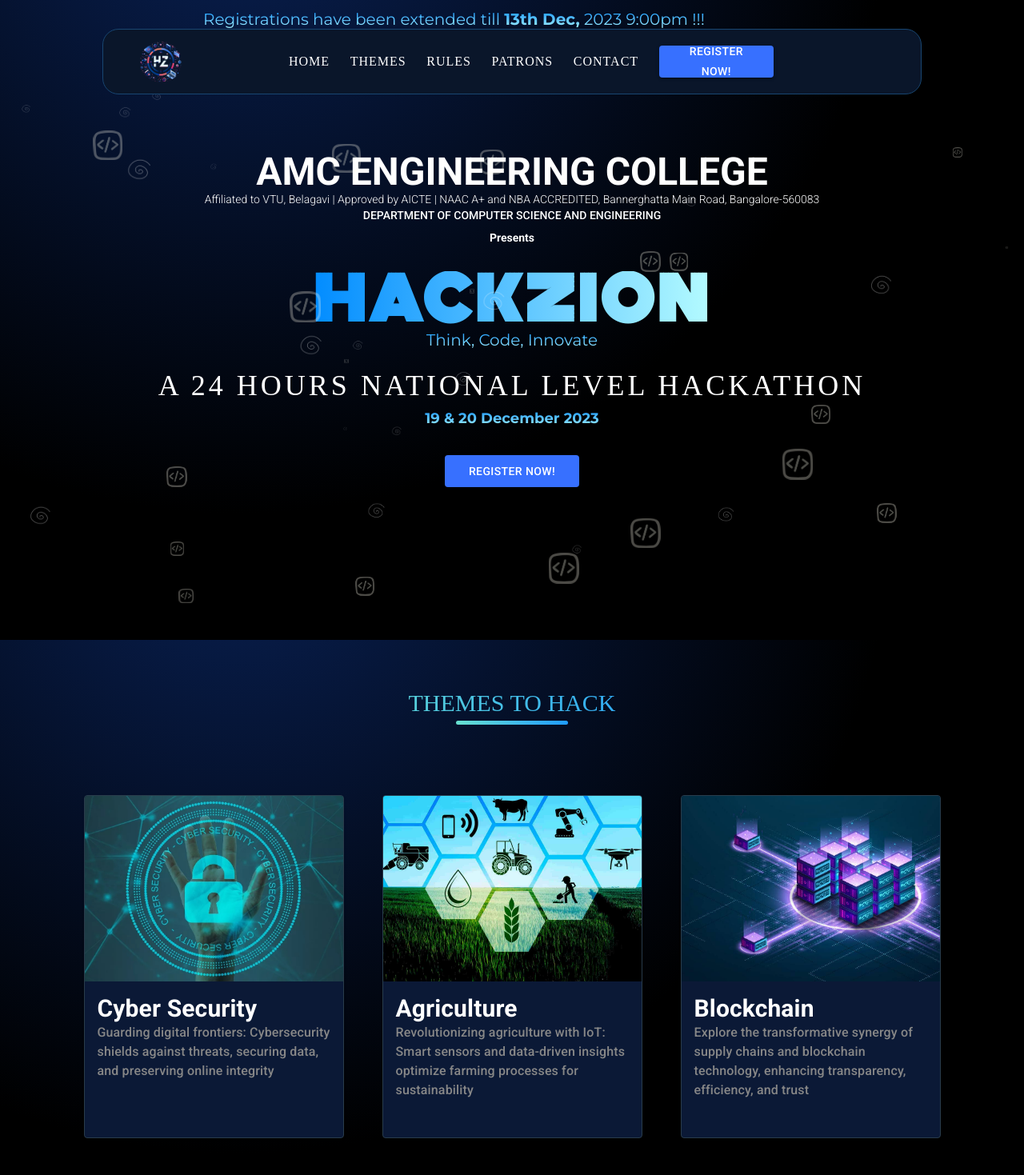
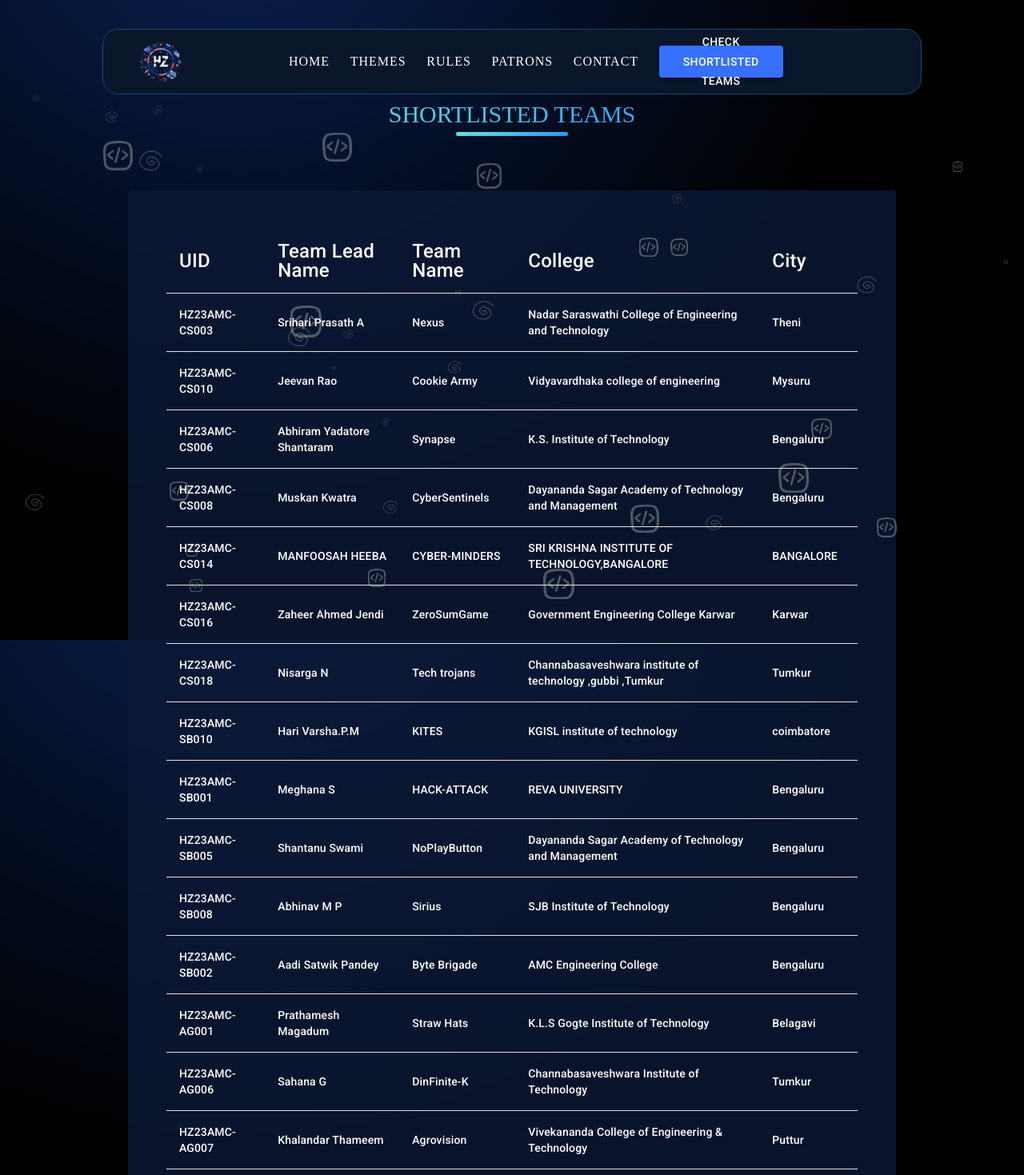
Before and after one commit to Ganeshghatti/hackzion, a React (Vite) app: page /shortlisted in a window 1280 px wide. Shown: the top 1469 px of the page at 80% size. Built offline with nearby package versions, Linux system fonts and the light colour scheme; some icons are missing; a web font is replaced by a local one.

Commit message:
shortlisted

```diff
--- a/src/App.jsx
+++ b/src/App.jsx
@@ -1,4 +1,4 @@
-import React, { useCallback,useEffect } from "react";
+import React, { useCallback, useEffect } from "react";
 import Particles from "react-particles";
 import { loadSlim } from "tsparticles-slim";
 import Navbar from "./Navbar/Navbar";
@@ -11,6 +11,9 @@ import Footer from "./Footer/Footer";
 import tag from "./Assets/tag.png";
 import circle from "./Assets/circle.png";
 import Patrons from "./Patrons/Patrons";
+import { BrowserRouter, Routes, Route } from "react-router-dom";
+import Home from "./Home";
+import Shortlisted from "./Shortlisted/Shortlisted";
 
 export default function App() {
   const particlesInit = useCallback(async (engine) => {
@@ -105,7 +108,7 @@ export default function App() {
       if (hash) {
         const targetElement = document.querySelector(hash);
         if (targetElement) {
-          targetElement.scrollIntoView({ behavior: 'smooth' });
+          targetElement.scrollIntoView({ behavior: "smooth" });
         }
       }
     };
@@ -118,11 +121,11 @@ export default function App() {
       scrollToSection();
     };
 
-    window.addEventListener('hashchange', handleHashChange);
+    window.addEventListener("hashchange", handleHashChange);
 
     // Remove the event listener when the component is unmounted
     return () => {
-      window.removeEventListener('hashchange', handleHashChange);
+      window.removeEventListener("hashchange", handleHashChange);
     };
   }, []);
   return (
@@ -137,16 +140,15 @@ export default function App() {
         loaded={particlesLoaded}
         options={particleOptions}
       />
-      <div className="flex flex-col items-center">
+      <BrowserRouter>
         <Navbar />
-        <Hero />
-        <Themes />
-        <Rules />
-        <Timeline />
-        <Patrons />
+        <Routes>
+          <Route path="/" element={<Home />} />
+          <Route path="/shortlisted" element={<Shortlisted />} />
+        </Routes>
         <Coordinator />
         <Footer />
-      </div>
+      </BrowserRouter>
     </div>
   );
 }
--- a/src/Hero/Hero.jsx
+++ b/src/Hero/Hero.jsx
@@ -1,6 +1,7 @@
 import React from "react";
 import "./Hero.css";
 import Button from "@mui/material/Button";
+import { Link } from "react-router-dom";
 
 export default function Hero() {
   return (
@@ -27,15 +28,15 @@ export default function Hero() {
       <p className="hero-subheading">A 24 HOURS NATIONAL LEVEL HACKATHON</p>
       <p className="text-lg md:text-base font-bold hero-date">19 & 20 December 2023</p>
 
-      <a href="https://forms.gle/yqieNHNwmJGrnBcE9" target="_blank" className="mt-8">
+      <Link to="/shortlisted">
         <Button
           variant="contained"
           style={{ backgroundColor: "#018cff" }}
           className="hero-btn"
         >
-          Register Now!
+          Check Shortlisted Teams
         </Button>
-      </a>
+      </Link>
     </section>
   );
 }
--- /dev/null
+++ b/src/Home.jsx
@@ -0,0 +1,19 @@
+import React from "react";
+import Hero from "./Hero/Hero";
+import Themes from "./Themes/Themes";
+import Rules from "./Rules/Rules";
+import Timeline from "./Timeline/TimelineComponent";
+import Patrons from "./Patrons/Patrons";
+import Coordinator from "./Coordinator/Coordinator";
+
+export default function Home() {
+  return (
+    <div className="flex flex-col items-center">
+      <Hero />
+      <Themes />
+      <Rules />
+      <Timeline />
+      <Patrons />
+    </div>
+  );
+}
--- a/src/Navbar/Navbar.jsx
+++ b/src/Navbar/Navbar.jsx
@@ -5,6 +5,8 @@ import { FaXmark } from "react-icons/fa6";
 import "./Navbar.css";
 import Button from "@mui/material/Button";
 import { useSpring, animated } from "react-spring";
+import { Link } from "react-router-dom";
+import { useLocation } from "react-router-dom";
 
 export default function Navbar() {
   const [menu, setmenu] = useState(false);
@@ -19,16 +21,29 @@ export default function Navbar() {
       opacity: 1,
     },
   });
+  const location = useLocation();
+
+  const isShortlisted = location.pathname === "/shortlisted";
+
   return (
     <nav
-      className="w-4/5 fixed top-9 flex justify-between px-10 items-center py-2 md:w-full md:top-0 z-50"
-      style={{ gap: "10vw" }}
+      className="w-4/5 fixed top-9 flex justify-between px-10 items-center py-2 md:w-full md:top-0 z-50 m-auto"
+      style={{ gap: "10vw", left: "10vw" }}
     >
-      <div className="sales-ribbon">
-        <p className="moving-text text-xl">
-          Registrations have been extended till <b>13th Dec,</b> 2023 9:00pm !!!
-        </p>
-      </div>
+      {!isShortlisted && (
+        <div className="sales-ribbon">
+          <Link to="/shortlisted">
+            <p className="moving-text text-xl text-white">
+              Shortlisted Teams have been released
+              <span className="font-bold" style={{ color: "#018cff" }}>
+                Click here&nbsp;
+              </span>
+              to check
+            </p>
+          </Link>
+        </div>
+      )}
+
       {menu && (
         <>
           <div
@@ -62,15 +77,15 @@ export default function Navbar() {
                 CONTACT
               </a>
             </li>
-            <a href="https://forms.gle/yqieNHNwmJGrnBcE9">
+            <Link to="/shortlisted">
               <Button
                 variant="contained"
                 style={{ backgroundColor: "#018cff" }}
                 className="hero-btn text-lg"
               >
-                Register Now!
+                Check Shortlisted Teams
               </Button>
-            </a>
+            </Link>
           </ul>
         </>
       )}
@@ -94,15 +109,15 @@ export default function Navbar() {
         <li>
           <a href="/#contact">CONTACT</a>
         </li>
-        <a href="https://forms.gle/yqieNHNwmJGrnBcE9" target="_blank">
+        <Link to="/shortlisted">
           <Button
             variant="contained"
             style={{ backgroundColor: "#018cff" }}
             className="hero-btn"
           >
-            Register Now!
+            Check Shortlisted Teams
           </Button>
-        </a>
+        </Link>
       </ul>
 
       <FaBarsStaggered
--- /dev/null
+++ b/src/Shortlisted/Shortlisted.css
@@ -0,0 +1,17 @@
+.Shortlisted-table {
+    width: 75% !important;
+  }
+
+  @media (max-width: 867px) {
+    .Shortlisted-table {
+      width: 90% !important;
+    }
+  }
+
+.css-1ygcj2i-MuiTableCell-root,
+.css-1ex1afd-MuiTableCell-root {
+  color: white !important;
+}
+.css-1ygcj2i-MuiTableCell-root {
+  font-size: x-large !important;
+}
--- /dev/null
+++ b/src/Shortlisted/Shortlisted.jsx
@@ -0,0 +1,273 @@
+import React from "react";
+import {
+  Table,
+  TableBody,
+  TableCell,
+  TableContainer,
+  TableHead,
+  TableRow,
+  Paper,
+} from "@mui/material";
+import "./Shortlisted.css";
+
+const rows = [
+  {
+    UID: "HZ23AMC-CS003",
+    "Team Lead Name": "Srihari Prasath A",
+    "Team Name": "Nexus",
+    College: "Nadar Saraswathi College of Engineering and Technology",
+    City: "Theni",
+  },
+  {
+    UID: "HZ23AMC-CS010",
+    "Team Lead Name": "Jeevan Rao",
+    "Team Name": "Cookie Army",
+    College: "Vidyavardhaka college of engineering",
+    City: "Mysuru",
+  },
+  {
+    UID: "HZ23AMC-CS006",
+    "Team Lead Name": "Abhiram Yadatore Shantaram",
+    "Team Name": "Synapse",
+    College: "K.S. Institute of Technology",
+    City: "Bengaluru",
+  },
+  {
+    UID: "HZ23AMC-CS008",
+    "Team Lead Name": "Muskan Kwatra",
+    "Team Name": "CyberSentinels",
+    College: "Dayananda Sagar Academy of Technology and Management",
+    City: "Bengaluru",
+  },
+  {
+    UID: "HZ23AMC-CS014",
+    "Team Lead Name": "MANFOOSAH HEEBA",
+    "Team Name": "CYBER-MINDERS",
+    College: "SRI KRISHNA INSTITUTE OF TECHNOLOGY,BANGALORE",
+    City: "BANGALORE",
+  },
+  {
+    UID: "HZ23AMC-CS016",
+    "Team Lead Name": "Zaheer Ahmed Jendi",
+    "Team Name": "ZeroSumGame",
+    College: "Government Engineering College Karwar",
+    City: "Karwar",
+  },
+  {
+    UID: "HZ23AMC-CS018",
+    "Team Lead Name": "Nisarga N",
+    "Team Name": "Tech trojans",
+    College: "Channabasaveshwara institute of technology ,gubbi ,Tumkur",
+    City: "Tumkur",
+  },
+  {
+    UID: "HZ23AMC-SB010",
+    "Team Lead Name": "Hari Varsha.P.M",
+    "Team Name": "KITES",
+    College: "KGISL institute of technology",
+    City: "coimbatore",
+  },
+  {
+    UID: "HZ23AMC-SB001",
+    "Team Lead Name": "Meghana S",
+    "Team Name": "HACK-ATTACK",
+    College: "REVA UNIVERSITY",
+    City: "Bengaluru",
+  },
+  {
+    UID: "HZ23AMC-SB005",
+    "Team Lead Name": "Shantanu Swami",
+    "Team Name": "NoPlayButton",
+    College: "Dayananda Sagar Academy of Technology and Management",
+    City: "Bengaluru",
+  },
+  {
+    UID: "HZ23AMC-SB008",
+    "Team Lead Name": "Abhinav M P",
+    "Team Name": "Sirius",
+    College: "SJB Institute of Technology",
+    City: "Bengaluru",
+  },
+  {
+    UID: "HZ23AMC-SB002",
+    "Team Lead Name": "Aadi Satwik Pandey",
+    "Team Name": "Byte Brigade",
+    College: "AMC Engineering College",
+    City: "Bengaluru",
+  },
+  {
+    UID: "HZ23AMC-AG001",
+    "Team Lead Name": "Prathamesh Magadum",
+    "Team Name": "Straw Hats",
+    College: "K.L.S Gogte Institute of Technology",
+    City: "Belagavi",
+  },
+  {
+    UID: "HZ23AMC-AG006",
+    "Team Lead Name": "Sahana G",
+    "Team Name": "DinFinite-K",
+    College: "Channabasaveshwara Institute of Technology",
+    City: "Tumkur",
+  },
+  {
+    UID: "HZ23AMC-AG007",
+    "Team Lead Name": "Khalandar Thameem",
+    "Team Name": "Agrovision",
+    College: "Vivekananda College of Engineering & Technology",
+    City: "Puttur",
+  },
+  {
+    UID: "HZ23AMC-AG003",
+    "Team Lead Name": "Akshay B",
+    "Team Name": "AgriTechies",
+    College: "RV University",
+    City: "Bengaluru",
+  },
+  {
+    UID: "HZ23AMC-AG013",
+    "Team Lead Name": "SUPRABHA B N",
+    "Team Name": "Trial & Error",
+    College: "JYOTHY INSTITUTE OF TECHNOLOGY",
+    City: "Bengaluru",
+  },
+  {
+    UID: "HZ23AMC-AG014",
+    "Team Lead Name": "Shreeganesh Nayak",
+    "Team Name": "Swastik",
+    College: "K S Institute of Technology",
+    City: "Bengaluru",
+  },
+  {
+    UID: "HZ23AMC-AG008",
+    "Team Lead Name": "Nisarga V B",
+    "Team Name": "NAND",
+    College: "Amc Engineering College",
+    City: "Bengaluru",
+  },
+  {
+    UID: "HZ23AMC-AG020",
+    "Team Lead Name": "Tarun C Reddy",
+    "Team Name": "Axle Machines",
+    College: "Presidency University, Bengaluru",
+    City: "Bengaluru",
+  },
+  {
+    UID: "HZ23AMC-HC010",
+    "Team Lead Name": "DIVAKAR E",
+    "Team Name": "ALT F4",
+    College: "SRI MANAKULA VINAYAGR ENGINEERING COLLEGE",
+    City: "PUDUCHERRY",
+  },
+  {
+    UID: "HZ23AMC-HC018",
+    "Team Lead Name": "Ananya Jain G",
+    "Team Name": "InnoVista",
+    College: "Channabasaveshwara Institute of Technology",
+    City: "Gubbi",
+  },
+  {
+    UID: "HZ23AMC-HC020",
+    "Team Lead Name": "Mohammed Shanawaz",
+    "Team Name": "YENIGMA",
+    College: "Yenepoya Institute of Technology",
+    City: "Mangalore",
+  },
+  {
+    UID: "HZ23AMC-HC024",
+    "Team Lead Name": "Tejas S",
+    "Team Name": "Epsilon Squad",
+    College: "Vidyavardhaka College of Engineering",
+    City: "Mysuru",
+  },
+  {
+    UID: "HZ23AMC-HC002",
+    "Team Lead Name": "Bhargavi G Hegde",
+    "Team Name": "Coding Partners",
+    College: "ACS College Of Engineering",
+    City: "Bengaluru",
+  },
+  {
+    UID: "HZ23AMC-HC003",
+    "Team Lead Name": "DEV R S",
+    "Team Name": "DAHacks",
+    College: "Rajarajeshwari College of Engineering",
+    City: "Bengaluru",
+  },
+  {
+    UID: "HZ23AMC-HC016",
+    "Team Lead Name": "Pruthvi S",
+    "Team Name": "HealthGenieAI",
+    College: "Dayananda Sagar University",
+    City: "Bengaluru",
+  },
+  {
+    UID: "HZ23AMC-HC019",
+    "Team Lead Name": "Somashekar K",
+    "Team Name": "Beta",
+    College: "RV Institute of Technology and Management",
+    City: "Bangalore",
+  },
+  {
+    UID: "HZ23AMC-HC023",
+    "Team Lead Name": "Subhojit Chowdhury",
+    "Team Name": "VCare",
+    College: "Sambhram Institute of Technology",
+    City: "Bengaluru",
+  },
+  {
+    UID: "HZ23AMC-HC030",
+    "Team Lead Name": "Shruti Kedia",
+    "Team Name": "Code-Red",
+    College: "BNM Institute of Technology",
+    City: "Bengaluru",
+  },
+  {
+    UID: "HZ23AMC-HC037",
+    "Team Lead Name": "BODDU BALAJI",
+    "Team Name": "Tomorrow's Hope",
+    College: "The Apollo University",
+    City: "Chittoor",
+  },
+];
+
+
+const Shortlisted = () => {
+  return (
+    <section
+      id="Shortlisted"
+      className="flex flex-col gap-12 items-center justify-center mb-12"
+      style={{ marginTop: "15vh" }}
+    >
+      <h2>Shortlisted Teams</h2>
+      <TableContainer
+        style={{ background: "transparent", backgroundColor: "#0b1936d4" }}
+        className="w-3/4 md:w-11/12 Shortlisted-table p-12 rounded"
+      >
+        <Table>
+          <TableHead>
+            <TableRow>
+              <TableCell className="text-white">UID</TableCell>
+              <TableCell>Team Lead Name</TableCell>
+              <TableCell>Team Name</TableCell>
+              <TableCell>College</TableCell>
+              <TableCell>City</TableCell>
+            </TableRow>
+          </TableHead>
+          <TableBody>
+            {rows.map((row) => (
+              <TableRow key={row.UID}>
+                <TableCell>{row.UID}</TableCell>
+                <TableCell>{row["Team Lead Name"]}</TableCell>
+                <TableCell>{row["Team Name"]}</TableCell>
+                <TableCell>{row["College"]}</TableCell>
+                <TableCell>{row["City"]}</TableCell>
+              </TableRow>
+            ))}
+          </TableBody>
+        </Table>
+      </TableContainer>
+    </section>
+  );
+};
+
+export default Shortlisted;
```
